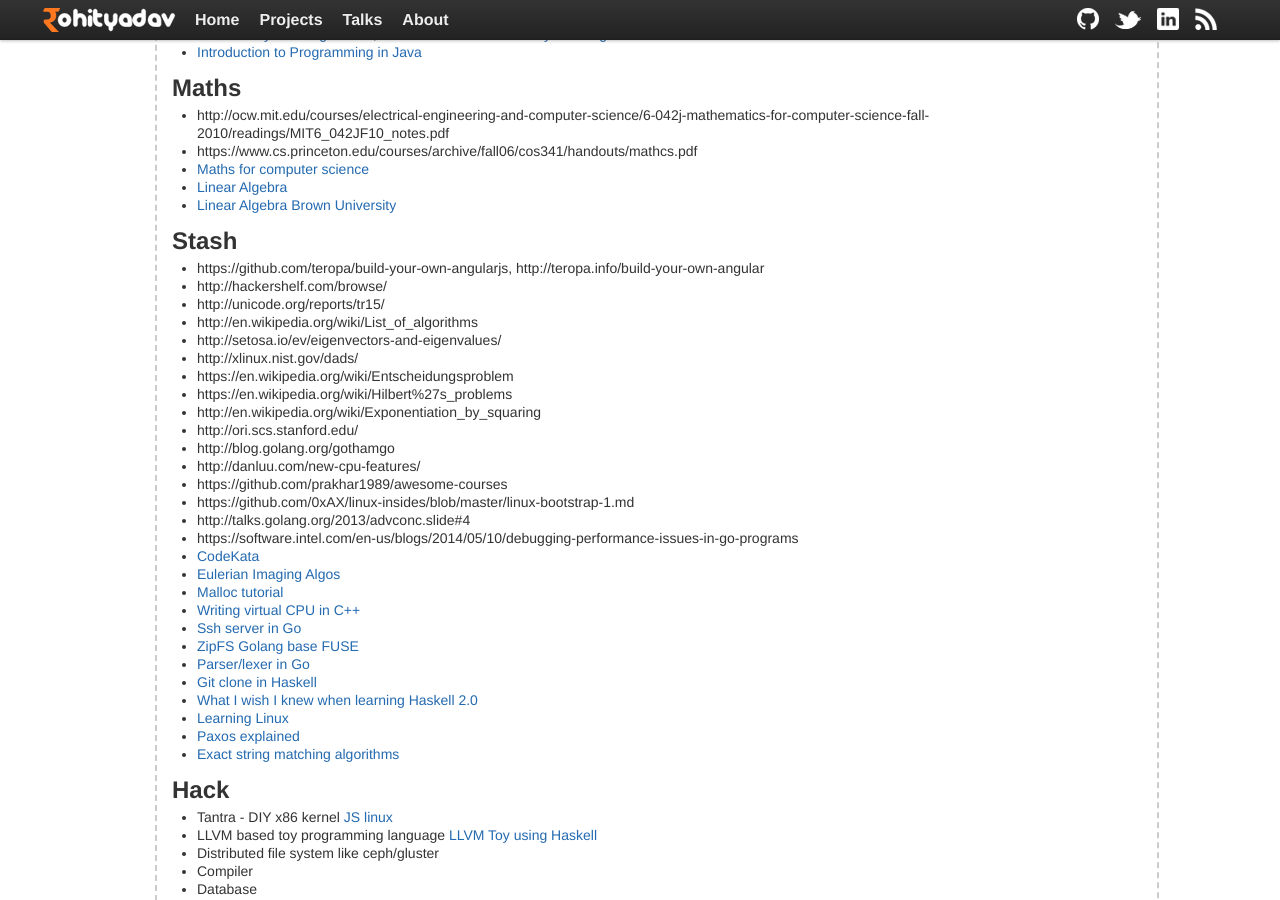
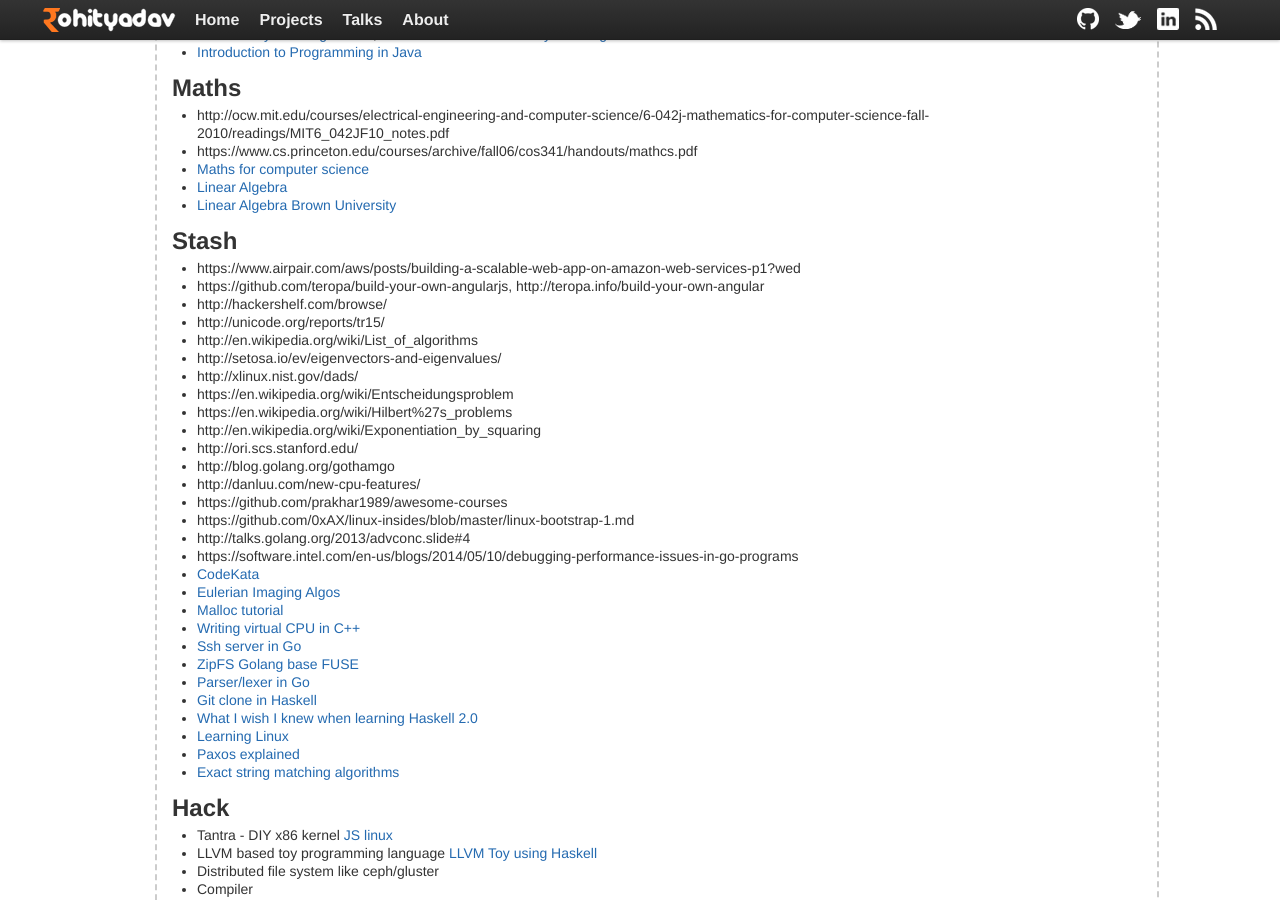
Before and after one commit to rohityadavcloud/rohityadavcloud.github.io, a Jekyll site: the page built from kaizen/index.markdown, in a window 1280 px wide and 900 px high, scrolled down 617 px. Built offline with Jekyll 4.4.1, drawn with Linux system fonts in a browser that asks for light colours; some of the changed lines change nothing that is shown.

Commit message:
ku
Signed-off-by: Rohit Yadav <rohit@scaleninja.com>

```diff
--- a/kaizen/index.markdown
+++ b/kaizen/index.markdown
@@ -45,6 +45,7 @@ tagline: List for 2015
 
 ## Stash
 
+- https://www.airpair.com/aws/posts/building-a-scalable-web-app-on-amazon-web-services-p1?wed
 - https://github.com/teropa/build-your-own-angularjs, http://teropa.info/build-your-own-angular
 - http://hackershelf.com/browse/
 - http://unicode.org/reports/tr15/
```
